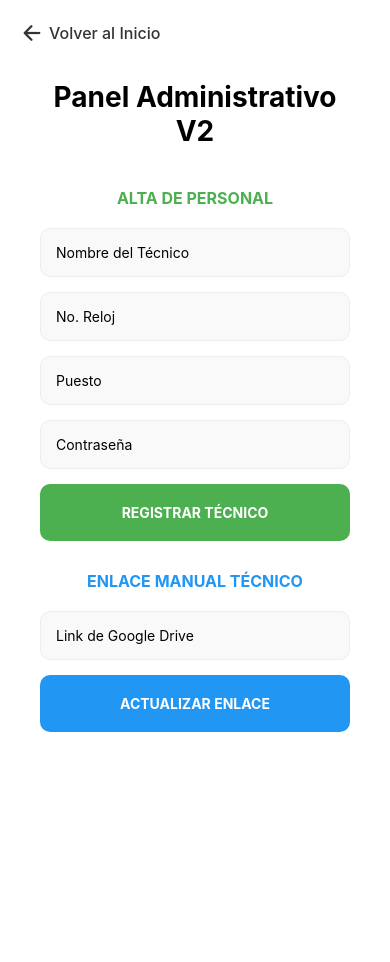
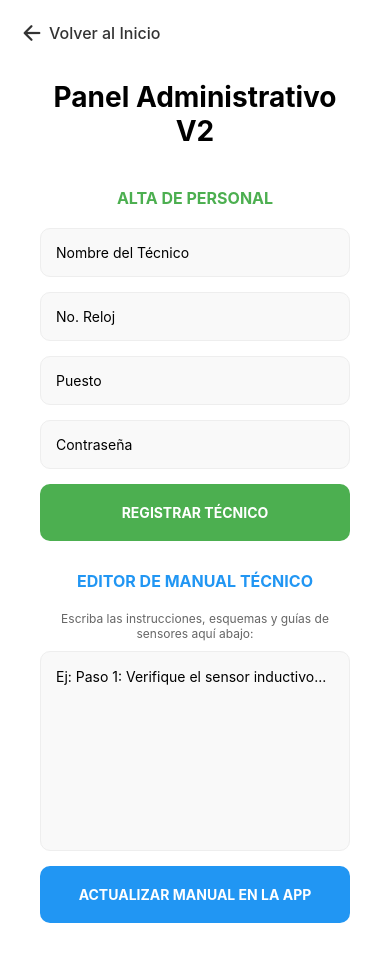
Before and after one commit to DavidCompian/ProjectCompany-UTCJ, a React Native app: screen /AdminRegister in a window 390 px wide. Shown: the top 962 px of the page. Before the commit the page ends 844 px from the top, so only its background shows below. Built offline with nearby package versions, Linux system fonts and the light colour scheme; no server answers; the database is empty.

Commit message:
Final V2: Manual Nativo (Modal), KPI en vivo y optimización de Login

```diff
--- a/src/screens/AdminRegisterScreen.js
+++ b/src/screens/AdminRegisterScreen.js
@@ -1,24 +1,37 @@
 import React, { useEffect, useState } from 'react';
 import { View, Text, TextInput, TouchableOpacity, StyleSheet, Alert, ScrollView, ActivityIndicator, Platform } from 'react-native';
 import { createUserWithEmailAndPassword } from 'firebase/auth';
-import { doc, setDoc } from 'firebase/firestore';
+import { doc, setDoc, getDoc } from 'firebase/firestore';
 import { auth, db } from '../firebaseConfig';
-import { Ionicons } from '@expo/vector-icons'; // Para un icono de volver
+import { Ionicons } from '@expo/vector-icons';
 
 export default function AdminRegisterScreen({ navigation }) {
   const [nombre, setNombre] = useState('');
   const [numeroReloj, setNumeroReloj] = useState('');
   const [puesto, setPuesto] = useState('');
   const [password, setPassword] = useState('');
-  const [urlManual, setUrlManual] = useState('');
-  const [uploading, setUploading] = useState(false);
-  const [linkSaving, setLinkSaving] = useState(false);
+  const [textoManual, setTextoManual] = useState(''); // Ahora es texto, no link
+  const [loading, setLoading] = useState(false);
+  const [savingManual, setSavingManual] = useState(false);
 
   useEffect(() => {
     if (Platform.OS !== 'web') {
       Alert.alert("Acceso Prohibido", "Esta función es exclusiva para PC.");
       navigation.goBack();
     }
+
+    // Cargar el texto actual que está en la base de datos para poder editarlo
+    const cargarContenidoManual = async () => {
+      try {
+        const docSnap = await getDoc(doc(db, "configuracion", "manual_texto"));
+        if (docSnap.exists()) {
+          setTextoManual(docSnap.data().contenido);
+        }
+      } catch (e) {
+        console.log("Error al cargar manual:", e);
+      }
+    };
+    cargarContenidoManual();
   }, []);
 
   const registrarPersonal = async () => {
@@ -30,7 +43,7 @@ export default function AdminRegisterScreen({ navigation }) {
       return;
     }
 
-    setUploading(true);
+    setLoading(true);
     try {
       await createUserWithEmailAndPassword(auth, emailFinal, password.trim());
       await setDoc(doc(db, "usuarios", idLimpio), {
@@ -40,38 +53,39 @@ export default function AdminRegisterScreen({ navigation }) {
         rol: 'operador',
         fechaRegistro: new Date().toISOString()
       });
-      Alert.alert("Éxito", "Usuario registrado correctamente.");
+      Alert.alert("Éxito", "Técnico registrado correctamente.");
       setNombre(''); setNumeroReloj(''); setPuesto(''); setPassword('');
     } catch (error) {
       Alert.alert("Error", "No se pudo completar el registro.");
     } finally {
-      setUploading(false);
+      setLoading(false);
     }
   };
 
-  const guardarLinkManual = async () => {
-    if (!urlManual.includes('http')) {
-      Alert.alert("Error", "Pega un enlace válido de Google Drive.");
+  const guardarContenidoManual = async () => {
+    if (textoManual.length < 10) {
+      Alert.alert("Error", "El contenido del manual es muy corto.");
       return;
     }
-    setLinkSaving(true);
+
+    setSavingManual(true);
     try {
-      await setDoc(doc(db, "configuracion", "manual"), {
-        url: urlManual.trim(),
+      // Guardamos el texto plano en Firestore. Esto es gratis y 100% compatible.
+      await setDoc(doc(db, "configuracion", "manual_texto"), {
+        contenido: textoManual,
         ultimaActualizacion: new Date().toISOString()
       }, { merge: true });
-      Alert.alert("Éxito", "Enlace actualizado.");
-      setUrlManual('');
+
+      Alert.alert("Éxito", "Contenido del manual actualizado para todos los técnicos.");
     } catch (e) {
-      Alert.alert("Error", "No se pudo guardar.");
+      Alert.alert("Error", "No se pudo guardar el contenido.");
     } finally {
-      setLinkSaving(false);
+      setSavingManual(false);
     }
   };
 
   return (
     <ScrollView contentContainerStyle={styles.container}>
-      {/* BOTÓN PARA SALIR / VOLVER AL LOGIN */}
       <TouchableOpacity
         style={styles.backButton}
         onPress={() => navigation.navigate('Login')}
@@ -82,6 +96,7 @@ export default function AdminRegisterScreen({ navigation }) {
 
       <Text style={styles.title}>Panel Administrativo V2</Text>
 
+      {/* SECCIÓN 1: REGISTRO DE USUARIOS */}
       <View style={styles.section}>
         <Text style={styles.subtitle}>Alta de Personal</Text>
         <TextInput style={styles.input} placeholder="Nombre del Técnico" value={nombre} onChangeText={setNombre} />
@@ -89,16 +104,32 @@ export default function AdminRegisterScreen({ navigation }) {
         <TextInput style={styles.input} placeholder="Puesto" value={puesto} onChangeText={setPuesto} />
         <TextInput style={styles.input} placeholder="Contraseña" value={password} onChangeText={setPassword} secureTextEntry />
 
-        <TouchableOpacity style={styles.button} onPress={registrarPersonal} disabled={uploading}>
-          {uploading ? <ActivityIndicator color="#fff" /> : <Text style={styles.buttonText}>REGISTRAR TÉCNICO</Text>}
+        <TouchableOpacity style={styles.button} onPress={registrarPersonal} disabled={loading}>
+          {loading ? <ActivityIndicator color="#fff" /> : <Text style={styles.buttonText}>REGISTRAR TÉCNICO</Text>}
         </TouchableOpacity>
       </View>
 
+      {/* SECCIÓN 2: MANUAL TÉCNICO (TEXTO) */}
       <View style={[styles.section, { marginTop: 30, paddingBottom: 50 }]}>
-        <Text style={[styles.subtitle, { color: '#2196F3' }]}>Enlace Manual Técnico</Text>
-        <TextInput style={styles.input} placeholder="Link de Google Drive" value={urlManual} onChangeText={setUrlManual} />
-        <TouchableOpacity style={[styles.button, { backgroundColor: '#2196F3' }]} onPress={guardarLinkManual} disabled={linkSaving}>
-          {linkSaving ? <ActivityIndicator color="#fff" /> : <Text style={styles.buttonText}>ACTUALIZAR ENLACE</Text>}
+        <Text style={[styles.subtitle, { color: '#2196F3' }]}>Editor de Manual Técnico</Text>
+        <Text style={styles.infoText}>Escriba las instrucciones, esquemas y guías de sensores aquí abajo:</Text>
+
+        <TextInput
+          style={[styles.input, styles.textArea]}
+          placeholder="Ej: Paso 1: Verifique el sensor inductivo..."
+          value={textoManual}
+          onChangeText={setTextoManual}
+          multiline={true}
+          numberOfLines={10}
+          textAlignVertical="top"
+        />
+
+        <TouchableOpacity
+          style={[styles.button, { backgroundColor: '#2196F3' }]}
+          onPress={guardarContenidoManual}
+          disabled={savingManual}
+        >
+          {savingManual ? <ActivityIndicator color="#fff" /> : <Text style={styles.buttonText}>ACTUALIZAR MANUAL EN LA APP</Text>}
         </TouchableOpacity>
       </View>
     </ScrollView>
@@ -116,10 +147,12 @@ const styles = StyleSheet.create({
     zIndex: 10
   },
   backText: { marginLeft: 5, fontSize: 16, color: '#333', fontWeight: '500' },
-  section: { width: '100%', maxWidth: 500, alignSelf: 'center', marginTop: 20 },
+  section: { width: '100%', maxWidth: 600, alignSelf: 'center', marginTop: 20 },
   title: { fontSize: 28, fontWeight: 'bold', textAlign: 'center', marginBottom: 20, marginTop: 40 },
   subtitle: { fontSize: 16, textAlign: 'center', color: '#4caf50', marginBottom: 20, fontWeight: 'bold', textTransform: 'uppercase' },
   input: { backgroundColor: '#f9f9f9', padding: 15, borderRadius: 10, marginBottom: 15, borderWidth: 1, borderColor: '#eee' },
-  button: { backgroundColor: '#4caf50', padding: 20, borderRadius: 10, alignItems: 'center' },
-  buttonText: { color: '#fff', fontWeight: 'bold' }
+  textArea: { height: 200, fontSize: 14, lineHeight: 20 },
+  button: { backgroundColor: '#4caf50', padding: 20, borderRadius: 10, alignItems: 'center', elevation: 2 },
+  buttonText: { color: '#fff', fontWeight: 'bold' },
+  infoText: { fontSize: 12, color: '#666', marginBottom: 10, textAlign: 'center' }
 });
--- a/src/screens/ProfileScreen.js
+++ b/src/screens/ProfileScreen.js
@@ -1,5 +1,5 @@
 import React, { useState, useEffect } from 'react';
-import { View, Text, StyleSheet, TouchableOpacity, ActivityIndicator, ScrollView, Alert, Linking, Platform } from 'react-native';
+import { View, Text, StyleSheet, TouchableOpacity, ActivityIndicator, ScrollView, Alert, Modal } from 'react-native';
 import { doc, getDoc, collection, query, where, onSnapshot } from 'firebase/firestore';
 import { auth, db } from '../firebaseConfig';
 
@@ -9,7 +9,10 @@ export default function ProfileScreen({ navigation }) {
   const [eficiencia, setEficiencia] = useState(0);
   const [loading, setLoading] = useState(true);
 
-  // Meta de fixturas por turno para el cálculo del KPI
+  // Estados para el Manual Interno
+  const [manualVisible, setManualVisible] = useState(false);
+  const [contenidoManual, setContenidoManual] = useState('Cargando instrucciones...');
+
   const META_DIARIA = 10;
 
   useEffect(() => {
@@ -19,14 +22,10 @@ export default function ProfileScreen({ navigation }) {
       try {
         const userAuth = auth.currentUser;
         if (userAuth) {
-          // 1. Obtener datos del perfil del técnico
           const idUsuario = userAuth.email.split('@')[0].toUpperCase();
           const docSnap = await getDoc(doc(db, "usuarios", idUsuario));
-          if (docSnap.exists()) {
-            setUserData(docSnap.data());
-          }
+          if (docSnap.exists()) setUserData(docSnap.data());
 
-          // 2. Escucha en tiempo real de registros finalizados HOY
           const q = query(
             collection(db, "registros_escaneo"),
             where("usuarioId", "==", idUsuario),
@@ -40,70 +39,42 @@ export default function ProfileScreen({ navigation }) {
           });
         }
 
-        // 3. Obtener hora oficial de Ciudad Juárez (GMT-6)
         const timeRes = await fetch('https://worldtimeapi.org/api/timezone/America/Chihuahua');
         const timeData = await timeRes.json();
-        const fechaObj = new Date(timeData.datetime);
-        setHoraServidor(fechaObj.toLocaleTimeString([], { hour: '2-digit', minute: '2-digit' }));
+        setHoraServidor(new Date(timeData.datetime).toLocaleTimeString([], { hour: '2-digit', minute: '2-digit' }));
 
       } catch (e) {
-        console.log("Error en sincronización V2:", e);
+        console.log("Error V2:", e);
       } finally {
         setLoading(false);
       }
     };
 
     fetchIndustrialData();
-
-    // Limpieza al salir de la pantalla
-    return () => {
-      if (unsubscribeKPI) unsubscribeKPI();
-    };
+    return () => unsubscribeKPI && unsubscribeKPI();
   }, []);
 
-  const abrirManualDinamico = async () => {
+  const abrirManualInterno = async () => {
+    setManualVisible(true);
     try {
-      const docSnap = await getDoc(doc(db, "configuracion", "manual"));
+      const docSnap = await getDoc(doc(db, "configuracion", "manual_texto"));
       if (docSnap.exists()) {
-        let url = docSnap.data().url;
-
-        // TRUCO DE COMPATIBILIDAD PARA MÓVILES (Google Drive)
-        if (url.includes('drive.google.com')) {
-           url = url.replace('/view?usp=sharing', '/preview');
-           url = url.replace('/view', '/preview');
-        }
-
-        // Abrir según la plataforma para evitar bloqueos
-        if (Platform.OS === 'web') {
-          // Forzamos apertura en pestaña nueva para que el móvil no cierre la app
-          window.open(url, '_blank');
-        } else {
-          await Linking.openURL(url);
-        }
+        setContenidoManual(docSnap.data().contenido);
       } else {
-        Alert.alert("Aviso", "No hay un manual activo cargado en el sistema.");
+        setContenidoManual("No hay instrucciones cargadas por el administrador.");
       }
     } catch (e) {
-      Alert.alert("Error", "No se pudo abrir el manual. Verifique su conexión.");
+      setContenidoManual("Error al conectar con la base de datos de manuales.");
     }
   };
 
-  if (loading) {
-    return (
-      <View style={styles.loadingCenter}>
-        <ActivityIndicator size="large" color="#2196F3" />
-        <Text style={{marginTop: 10, color: '#666'}}>Sincronizando Panel...</Text>
-      </View>
-    );
-  }
+  if (loading) return <View style={styles.loadingCenter}><ActivityIndicator size="large" color="#2196F3" /></View>;
 
   return (
     <ScrollView style={styles.container}>
-      {/* TARJETA DE IDENTIFICACIÓN */}
       <View style={styles.headerCard}>
         <Text style={styles.label}>TÉCNICO RESPONSABLE</Text>
         <Text style={styles.nameValue}>{userData?.nombre || "Usuario Sistema"}</Text>
-
         <View style={styles.rowInfo}>
           <View>
             <Text style={styles.label}>NÚMERO DE RELOJ</Text>
@@ -111,49 +82,49 @@ export default function ProfileScreen({ navigation }) {
           </View>
           <View style={{alignItems: 'flex-end'}}>
             <Text style={styles.label}>PUESTO</Text>
-            <Text style={styles.puestoValue}>{userData?.puesto || "Técnico"}</Text>
+            <Text style={styles.puestoValue}>{userData?.puesto || "Mantenimiento"}</Text>
           </View>
         </View>
       </View>
 
-      <Text style={styles.sectionTitle}>Panel Operativo V2</Text>
+      <Text style={styles.sectionTitle}>Panel Operativo</Text>
 
-      {/* KPIS Y ESTADO */}
       <View style={styles.apiRow}>
         <View style={styles.card}>
           <Text style={styles.cardLabel}>HORA SERVIDOR</Text>
           <Text style={styles.val}>{horaServidor}</Text>
-          <Text style={styles.cardDesc}>Juárez (Sincronizado)</Text>
+          <Text style={styles.cardDesc}>Juárez (GMT-6)</Text>
         </View>
 
         <View style={styles.card}>
           <Text style={styles.cardLabel}>EFICIENCIA KPI</Text>
-          <Text style={[styles.val, {color: eficiencia >= 90 ? '#4CAF50' : '#FF9800'}]}>
-            {eficiencia}%
-          </Text>
+          <Text style={[styles.val, {color: eficiencia >= 90 ? '#4CAF50' : '#FF9800'}]}>{eficiencia}%</Text>
           <Text style={styles.cardDesc}>Meta: 90%</Text>
         </View>
       </View>
 
-      {/* BOTÓN MANUAL TÉCNICO */}
-      <TouchableOpacity style={styles.manualCard} onPress={abrirManualDinamico}>
-        <View style={styles.manualIcon}>
-          <Text style={{color: '#fff', fontWeight: 'bold'}}>PDF</Text>
-        </View>
-        <View style={{ flex: 1 }}>
+      <TouchableOpacity style={styles.manualCard} onPress={abrirManualInterno}>
+        <View style={styles.manualIcon}><Text style={{color: '#fff', fontWeight: 'bold'}}>DOC</Text></View>
+        <View style={{flex: 1}}>
             <Text style={styles.manualTitle}>Manuales Técnicos</Text>
-            <Text style={styles.manualSub}>Toque para abrir en visor móvil</Text>
+            <Text style={styles.manualSub}>Instrucciones de Fixturas y Sensores</Text>
         </View>
       </TouchableOpacity>
 
-      {/* CERRAR SESIÓN */}
-      <TouchableOpacity
-        style={styles.logoutBtn}
-        onPress={() => {
-          auth.signOut();
-          navigation.replace('Login');
-        }}
-      >
+      {/* MODAL DEL MANUAL: FUNCIONA EN TODO MÓVIL Y WEB */}
+      <Modal visible={manualVisible} animationType="slide" transparent={false}>
+        <View style={styles.modalContent}>
+           <Text style={styles.modalHeader}>Manual Técnico</Text>
+           <ScrollView style={styles.modalBody}>
+              <Text style={styles.manualText}>{contenidoManual}</Text>
+           </ScrollView>
+           <TouchableOpacity style={styles.closeBtn} onPress={() => setManualVisible(false)}>
+              <Text style={styles.closeBtnText}>CERRAR MANUAL</Text>
+           </TouchableOpacity>
+        </View>
+      </Modal>
+
+      <TouchableOpacity style={styles.logoutBtn} onPress={() => { auth.signOut(); navigation.replace('Login'); }}>
         <Text style={styles.logoutText}>CERRAR SESIÓN SEGURA</Text>
       </TouchableOpacity>
     </ScrollView>
@@ -163,66 +134,30 @@ export default function ProfileScreen({ navigation }) {
 const styles = StyleSheet.create({
   container: { flex: 1, backgroundColor: '#f0f2f5', padding: 20 },
   loadingCenter: { flex: 1, justifyContent: 'center', alignItems: 'center' },
-  headerCard: {
-    backgroundColor: '#fff',
-    padding: 25,
-    borderRadius: 15,
-    marginTop: 30,
-    elevation: 4,
-    borderLeftWidth: 8,
-    borderLeftColor: '#2196F3'
-  },
-  label: { fontSize: 10, color: '#999', fontWeight: 'bold', letterSpacing: 1, marginBottom: 5 },
+  headerCard: { backgroundColor: '#fff', padding: 25, borderRadius: 15, marginTop: 30, elevation: 4, borderLeftWidth: 8, borderLeftColor: '#2196F3' },
+  label: { fontSize: 10, color: '#999', fontWeight: 'bold', marginBottom: 5 },
   nameValue: { fontSize: 22, fontWeight: 'bold', color: '#333', marginBottom: 15 },
-  rowInfo: {
-    flexDirection: 'row',
-    justifyContent: 'space-between',
-    borderTopWidth: 1,
-    borderTopColor: '#f0f0f0',
-    paddingTop: 15
-  },
+  rowInfo: { flexDirection: 'row', justifyContent: 'space-between', borderTopWidth: 1, borderTopColor: '#f0f0f0', paddingTop: 15 },
   idValue: { fontSize: 16, fontWeight: 'bold', color: '#555' },
   puestoValue: { fontSize: 13, color: '#2196F3', fontWeight: 'bold', textTransform: 'uppercase' },
   sectionTitle: { marginVertical: 20, fontSize: 16, fontWeight: 'bold', color: '#444' },
   apiRow: { flexDirection: 'row', justifyContent: 'space-between' },
-  card: {
-    backgroundColor: '#fff',
-    padding: 20,
-    borderRadius: 15,
-    width: '48%',
-    alignItems: 'center',
-    elevation: 2
-  },
+  card: { backgroundColor: '#fff', padding: 20, borderRadius: 15, width: '48%', alignItems: 'center', elevation: 2 },
   cardLabel: { fontSize: 10, color: '#888', fontWeight: 'bold', marginBottom: 8 },
   val: { fontSize: 24, fontWeight: 'bold', color: '#2196F3' },
   cardDesc: { fontSize: 9, color: '#bbb', marginTop: 5 },
-  manualCard: {
-    backgroundColor: '#fff',
-    marginTop: 20,
-    padding: 20,
-    borderRadius: 15,
-    flexDirection: 'row',
-    alignItems: 'center',
-    elevation: 2
-  },
-  manualIcon: {
-    width: 50,
-    height: 50,
-    borderRadius: 10,
-    backgroundColor: '#FF5252',
-    justifyContent: 'center',
-    alignItems: 'center',
-    marginRight: 15
-  },
+  manualCard: { backgroundColor: '#fff', marginTop: 20, padding: 20, borderRadius: 15, flexDirection: 'row', alignItems: 'center', elevation: 2 },
+  manualIcon: { width: 50, height: 50, borderRadius: 10, backgroundColor: '#FF5252', justifyContent: 'center', alignItems: 'center', marginRight: 15 },
   manualTitle: { fontSize: 16, fontWeight: 'bold', color: '#333' },
   manualSub: { fontSize: 12, color: '#999' },
-  logoutBtn: {
-    backgroundColor: '#333',
-    padding: 18,
-    borderRadius: 12,
-    alignItems: 'center',
-    marginTop: 30,
-    marginBottom: 50
-  },
-  logoutText: { color: 'white', fontWeight: 'bold' }
+  logoutBtn: { backgroundColor: '#333', padding: 18, borderRadius: 12, alignItems: 'center', marginTop: 30, marginBottom: 50 },
+  logoutText: { color: 'white', fontWeight: 'bold' },
+
+  // Estilos del Modal
+  modalContent: { flex: 1, backgroundColor: '#fff', padding: 30, paddingTop: 60 },
+  modalHeader: { fontSize: 24, fontWeight: 'bold', marginBottom: 20, color: '#2196F3' },
+  modalBody: { flex: 1, backgroundColor: '#f9f9f9', borderRadius: 10, padding: 15 },
+  manualText: { fontSize: 16, color: '#333', lineHeight: 24 },
+  closeBtn: { backgroundColor: '#333', padding: 20, borderRadius: 12, alignItems: 'center', marginTop: 20 },
+  closeBtnText: { color: '#fff', fontWeight: 'bold' }
 });
```
Also changed, not shown: src/screens/ManualScreen.js (added, +48 -0 lines).
